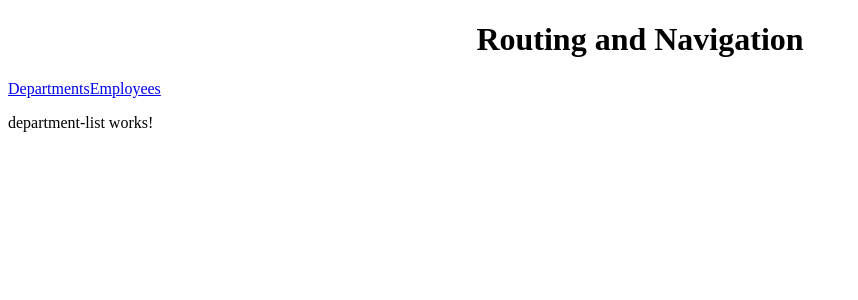
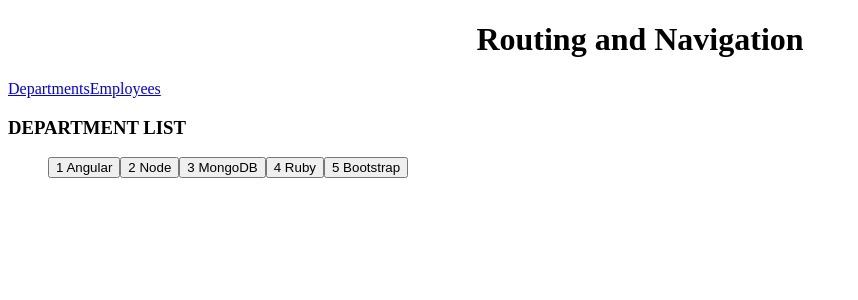
Before and after one commit to yaron-meister/Portfolio, an Angular app in the folder courses/angular/routing-demo/: page /departments in a window 1280 px wide. Shown: the top 300 px of the page, without its empty margins (0-858 px from the left). Built offline with nearby package versions, Linux system fonts and the light colour scheme.

Commit message:
Route Parameters
Adding the ability to navigate by clicking on an item

```diff
--- a/courses/angular/routing-demo/package.json
+++ b/courses/angular/routing-demo/package.json
@@ -16,6 +16,7 @@
     "@angular/compiler": "~11.2.10",
     "@angular/core": "~11.2.10",
     "@angular/forms": "~11.2.10",
+    "@angular/material": "^12.0.2",
     "@angular/platform-browser": "~11.2.10",
     "@angular/platform-browser-dynamic": "~11.2.10",
     "@angular/router": "~11.2.10",
--- a/courses/angular/routing-demo/src/app/app-routing.module.ts
+++ b/courses/angular/routing-demo/src/app/app-routing.module.ts
@@ -1,10 +1,12 @@
 import { NgModule } from '@angular/core';
 import { RouterModule, Routes } from '@angular/router';
 import { DepartmentListComponent } from './department-list/department-list.component';
+import { DepartmentDetailComponent } from './department-detail/department-detail.component';
 import { EmployeeListComponent } from './employee-list/employee-list.component';
 
 const routes: Routes = [
   { path: 'departments', component: DepartmentListComponent},
+  { path: 'departments/:id', component: DepartmentDetailComponent},
   { path: 'employees', component: EmployeeListComponent}
 ];
 
@@ -13,4 +15,6 @@ const routes: Routes = [
   exports: [RouterModule]
 })
 export class AppRoutingModule { }
-export const routingComponents = [DepartmentListComponent, EmployeeListComponent]
+export const routingComponents = [DepartmentListComponent,
+                                EmployeeListComponent,
+                                DepartmentDetailComponent]
--- a/courses/angular/routing-demo/src/app/app.module.ts
+++ b/courses/angular/routing-demo/src/app/app.module.ts
@@ -3,11 +3,13 @@ import { BrowserModule } from '@angular/platform-browser';
 
 import { AppRoutingModule, routingComponents } from './app-routing.module';
 import { AppComponent } from './app.component';
+import { DepartmentDetailComponent } from './department-detail/department-detail.component';
 
 @NgModule({
   declarations: [
     AppComponent,
-    routingComponents
+    routingComponents,
+    DepartmentDetailComponent
   ],
   imports: [
     BrowserModule,
--- /dev/null
+++ b/courses/angular/routing-demo/src/app/department-detail/department-detail.component.ts
@@ -0,0 +1,20 @@
+import { Component, OnInit } from '@angular/core';
+
+@Component({
+  selector: 'app-department-detail',
+  template: `
+    <p>
+      department-detail works!
+    </p>
+  `,
+  styles: [
+  ]
+})
+export class DepartmentDetailComponent implements OnInit {
+
+  constructor() { }
+
+  ngOnInit(): void {
+  }
+
+}
--- a/courses/angular/routing-demo/src/app/department-list/department-list.component.ts
+++ b/courses/angular/routing-demo/src/app/department-list/department-list.component.ts
@@ -1,20 +1,37 @@
 import { Component, OnInit } from '@angular/core';
+import { Router } from '@angular/router';
 
 @Component({
   selector: 'app-department-list',
   template: `
-    <p>
-      department-list works!
-    </p>
+    <h3>
+      DEPARTMENT LIST
+    </h3>
+    <ul class="items">
+      <button (click)="onSelect(department)" *ngFor="let department of departments">
+        <span class="badge">{{department.id}}</span> {{department.name}}
+      </button>
+    </ul>
   `,
   styles: [
   ]
 })
 export class DepartmentListComponent implements OnInit {
 
-  constructor() { }
+  departments = [
+    {"id": 1, "name": "Angular"},
+    {"id": 2, "name": "Node"},
+    {"id": 3, "name": "MongoDB"},
+    {"id": 4, "name": "Ruby"},
+    {"id": 5, "name": "Bootstrap"}
+  ]
+  constructor(private router: Router) { }
 
   ngOnInit(): void {
   }
 
+  onSelect(department){
+    this.router.navigate(['/departments', department.id]);
+  }
+
 }
```
Also changed, not shown: 2 other files (tests, documents, lock files or other folders).
